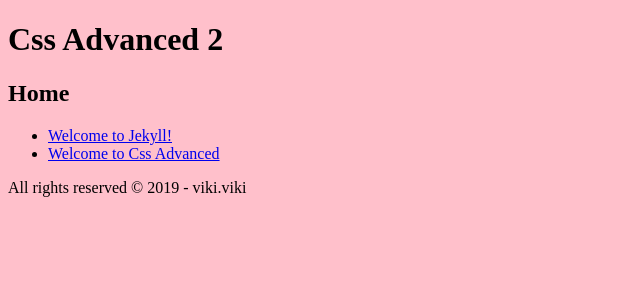
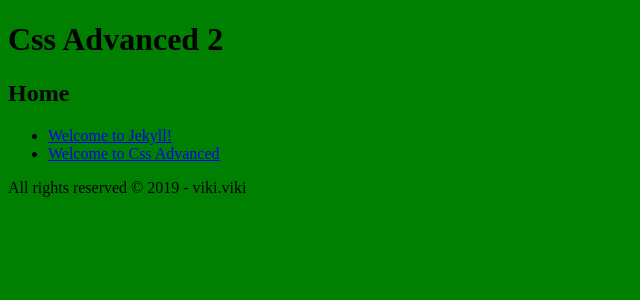
Before and after one commit to victoriakaramanova/css-advanced-demo, a Jekyll site: the page built from index.html, in a window 1280 px wide. Shown: the top 300 px of the page, without its empty margins (0-640 px from the left). Built offline with Jekyll 4.4.1, drawn with Linux system fonts in a browser that asks for light colours.

Commit message:
Changed background

```diff
--- a/css/style.css
+++ b/css/style.css
@@ -1,3 +1,3 @@
 body {
-    background-color: pink;
+    background-color: green;
 }
```
